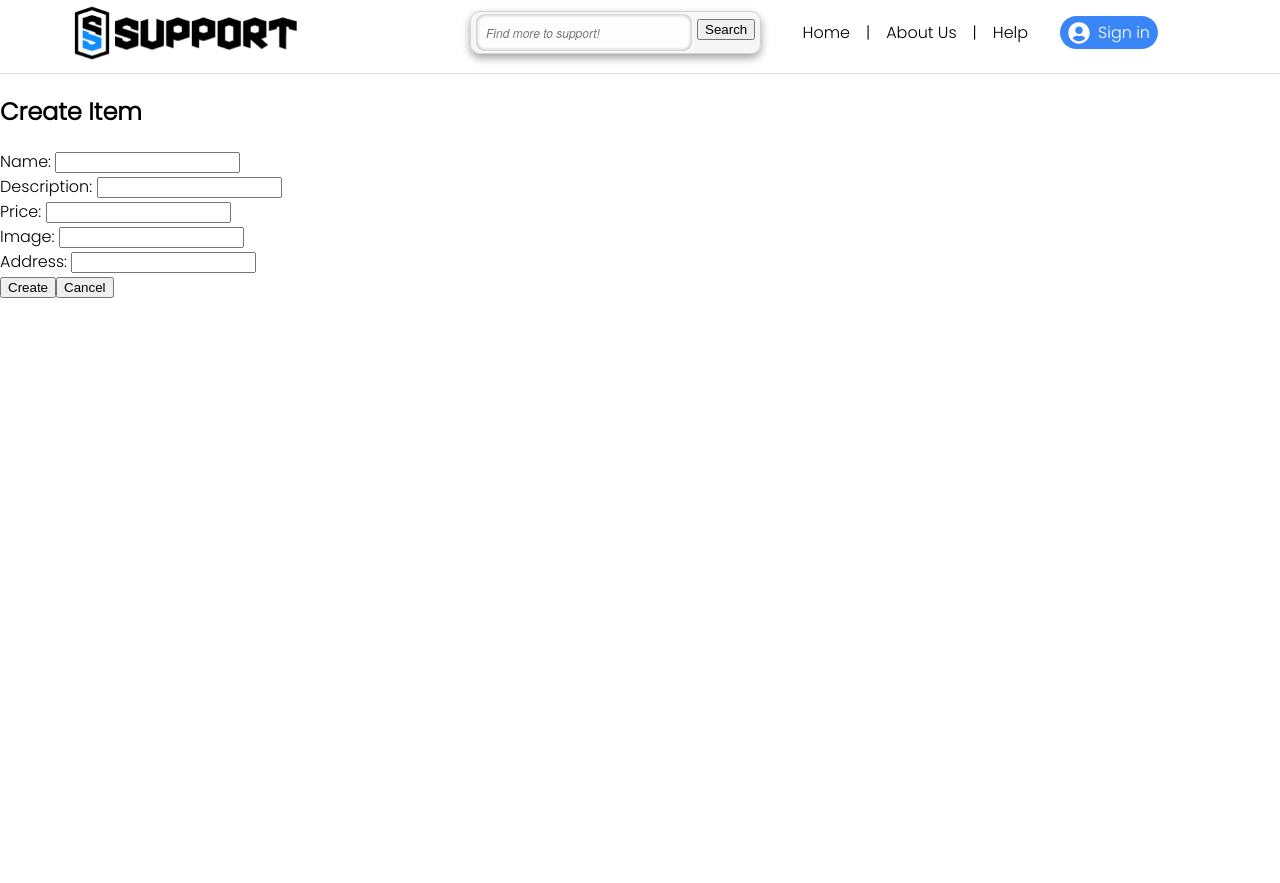
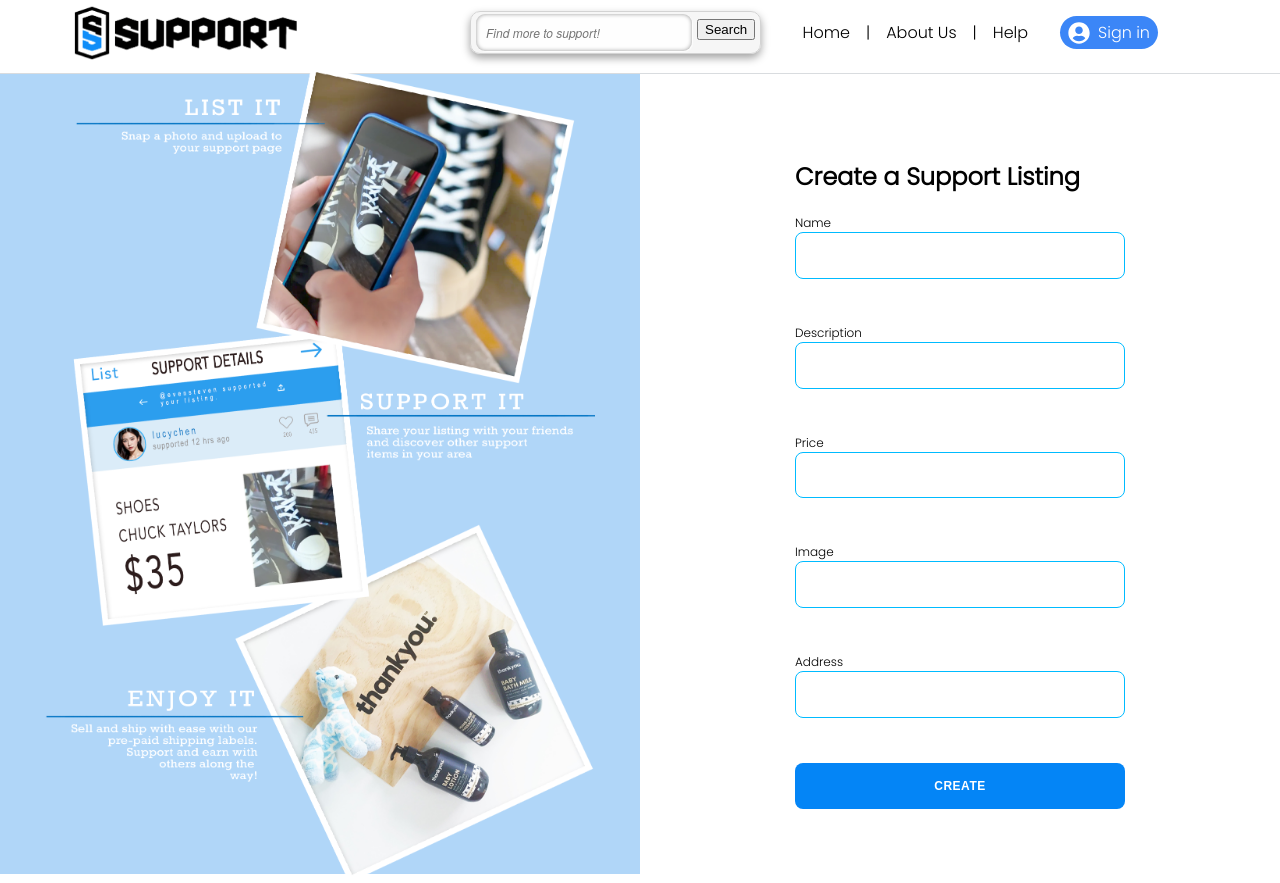
Before and after one commit to bethel-school-of-technology/team-support-squad-frontend, a React (Create React App) app in the folder support-app/: page /create in a window 1280 px wide. Before the commit the page ends 800 px from the top, so only its background shows below. Built offline with nearby package versions, Linux system fonts and the light colour scheme; some icons are missing.

Commit message:
ui for create //

```diff
--- a/support-app/src/CRUD/Create.js
+++ b/support-app/src/CRUD/Create.js
@@ -1,5 +1,7 @@
 import React, { useState } from "react";
 import { useItemContext } from "../context/ItemContext";
+import CreatePgImg from "../assets/upload_img_wht.png";
+import "../stylesheet/Create.css";
 
 function Create({ onCancel }) {
   const { createItem } = useItemContext(); // Using the createItem function from the context
@@ -30,12 +32,18 @@ function Create({ onCancel }) {
   };
 
   return (
-    <div>
-    <h2>Create Item</h2>
-    <form onSubmit={handleSubmit}>
+    <div className="splitScreen">
+      <div className="left-container">
+        <img src={CreatePgImg} alt=""></img>
+      </div>
+      <div className="right-container">
+        <div className="c-form">
+          <h2>Create a Support Listing</h2>
+          <form onSubmit={handleSubmit} className="createForm">
             <label>
-        Name:{" "}
+              Name{" "}
               <input
+                className="input"
                 type="text"
                 value={name}
                 onChange={(e) => setName(e.target.value)}
@@ -44,8 +52,9 @@ function Create({ onCancel }) {
             </label>
             <br />
             <label>
-        Description:{" "}
+              Description{" "}
               <input
+                className="input"
                 type="text"
                 value={description}
                 onChange={(e) => setDescription(e.target.value)}
@@ -54,8 +63,9 @@ function Create({ onCancel }) {
             </label>
             <br />
             <label>
-        Price:{" "}
+              Price{" "}
               <input
+                className="input"
                 type="text"
                 value={price}
                 onChange={(e) => setPrice(e.target.value)}
@@ -64,8 +74,9 @@ function Create({ onCancel }) {
             </label>
             <br />
             <label>
-        Image:{" "}
+              Image{" "}
               <input
+                className="input"
                 type="text"
                 value={image}
                 onChange={(e) => setImage(e.target.value)}
@@ -74,8 +85,9 @@ function Create({ onCancel }) {
             </label>
             <br />
             <label>
-        Address:{" "}
+              Address{" "}
               <input
+                className="input"
                 type="text"
                 value={address}
                 onChange={(e) => setAddress(e.target.value)}
@@ -83,13 +95,16 @@ function Create({ onCancel }) {
               />
             </label>
             <br />
-      <button type="submit">Create</button>
-      <button type="button" onClick={onCancel}>
+            <button className="createBtn" type="submit">
+              Create
+            </button>
+            {/* <button type="button" onClick={onCancel}>
               Cancel
-      </button>
+            </button> */}
           </form>
         </div>
-
+      </div>
+    </div>
   );
 }
 
--- /dev/null
+++ b/support-app/src/stylesheet/Create.css
@@ -0,0 +1,88 @@
+.left-container > img {
+  width: 550px;
+}
+
+h2 {
+  font-size: 1.5rem;
+  font-weight: 800;
+}
+
+.splitScreen {
+  display: flex;
+  flex-direction: row;
+}
+
+.left-container {
+  height: 200px;
+}
+
+.left-container,
+.right-container {
+  display: flex;
+  justify-content: center;
+  align-items: center;
+}
+
+.left-container {
+  background: rgb(176, 214, 248);
+}
+
+.right-container {
+  color: black;
+}
+.right-container > p {
+  text-align: center;
+}
+
+.right-container form {
+  width: 330px;
+  text-align: left;
+}
+.input {
+  display: block;
+  width: 100%;
+  box-sizing: border-box;
+  border-radius: 8px;
+  border: 1px solid rgb(0, 187, 255);
+  padding: 1em;
+  margin-bottom: 1.25rem;
+  font-size: 0.9rem;
+}
+
+label {
+  display: block;
+  margin-bottom: 0.5rem;
+  font-size: 0.75rem;
+}
+
+.createBtn {
+  display: block;
+  width: 100%;
+  background: rgb(4, 133, 246);
+  color: white;
+  font-weight: 800;
+  border: none;
+  padding: 1rem;
+  border-radius: 8px;
+  font-size: 0.75rem;
+  text-transform: uppercase;
+  letter-spacing: 0.5px;
+}
+
+.createBtn:hover {
+  background: rgb(176, 214, 248);
+  cursor: pointer;
+}
+
+@media screen and (min-width: 900px) {
+  .splitScreen {
+    flex-direction: row;
+    height: 100vh;
+  }
+  .left-container,
+  .right-container {
+    display: flex;
+    width: 50%;
+    height: auto;
+  }
+}
```
Also changed, not shown: support-app/src/CRUD/Read.js (+34 -0 lines), support-app/src/components/Items.js (added, +18 -0 lines), support-app/src/assets/upload_img_wht.png (added), support-app/src/components/ProductDetails.js (deleted), support-app/src/components/testing.js (deleted). Lines whose indentation alone changed are shown as unchanged.
